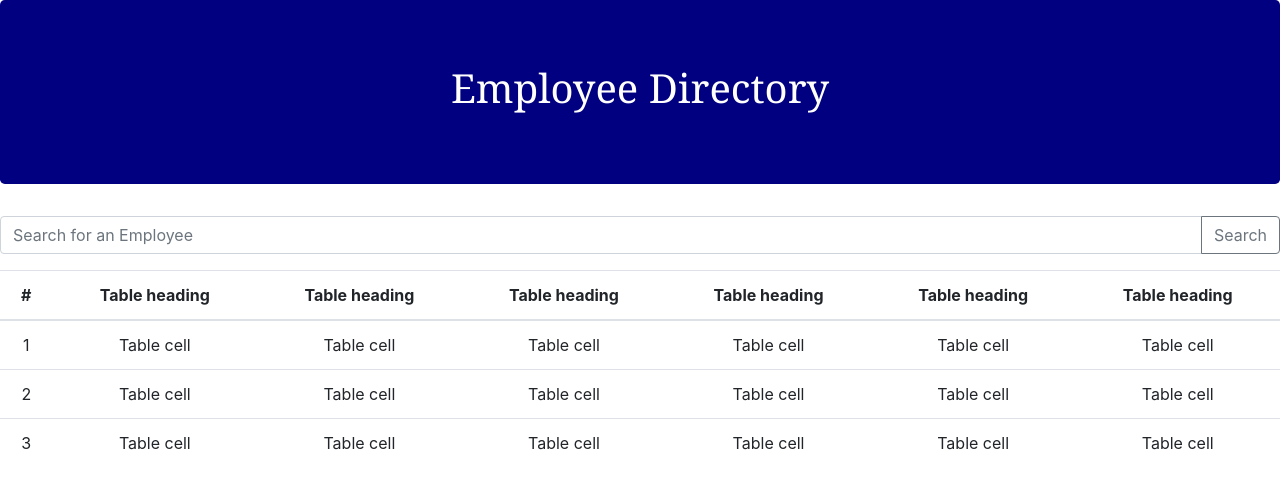
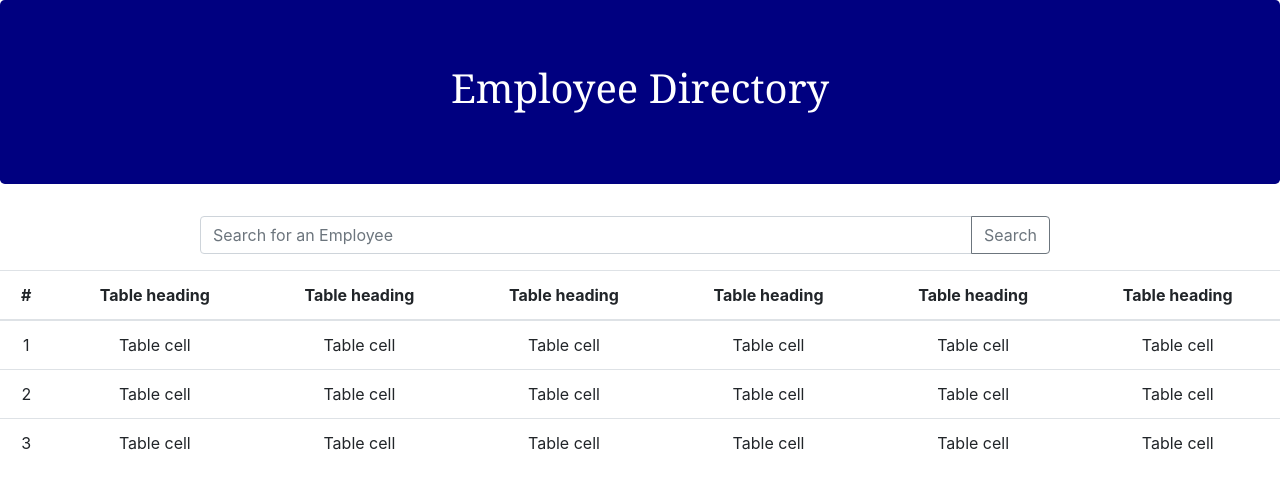
Before and after one commit to laurendoss/EmployeeDirectory, a React (Create React App) app in the folder employee-directory/: page / in a window 1280 px wide. Shown: the top 488 px of the page. Built offline with nearby package versions, Linux system fonts and the light colour scheme.

Commit message:
updated search bar and button

```diff
--- a/employee-directory/src/styles/SearchBar.css
+++ b/employee-directory/src/styles/SearchBar.css
@@ -0,0 +1,7 @@
+.form-control{
+    margin-left: 200px;
+    margin-right: 0px;
+}
+.btn {
+    margin-right: 230px;
+}
```
